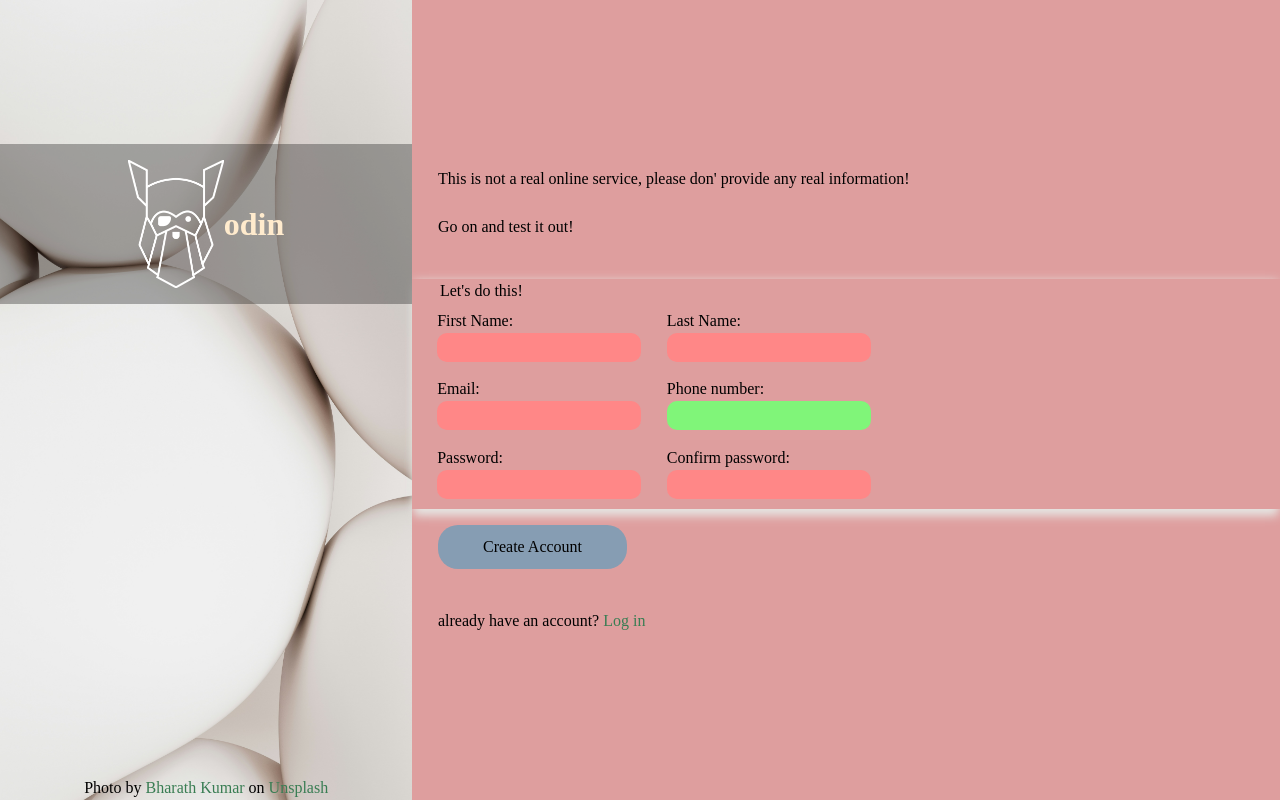
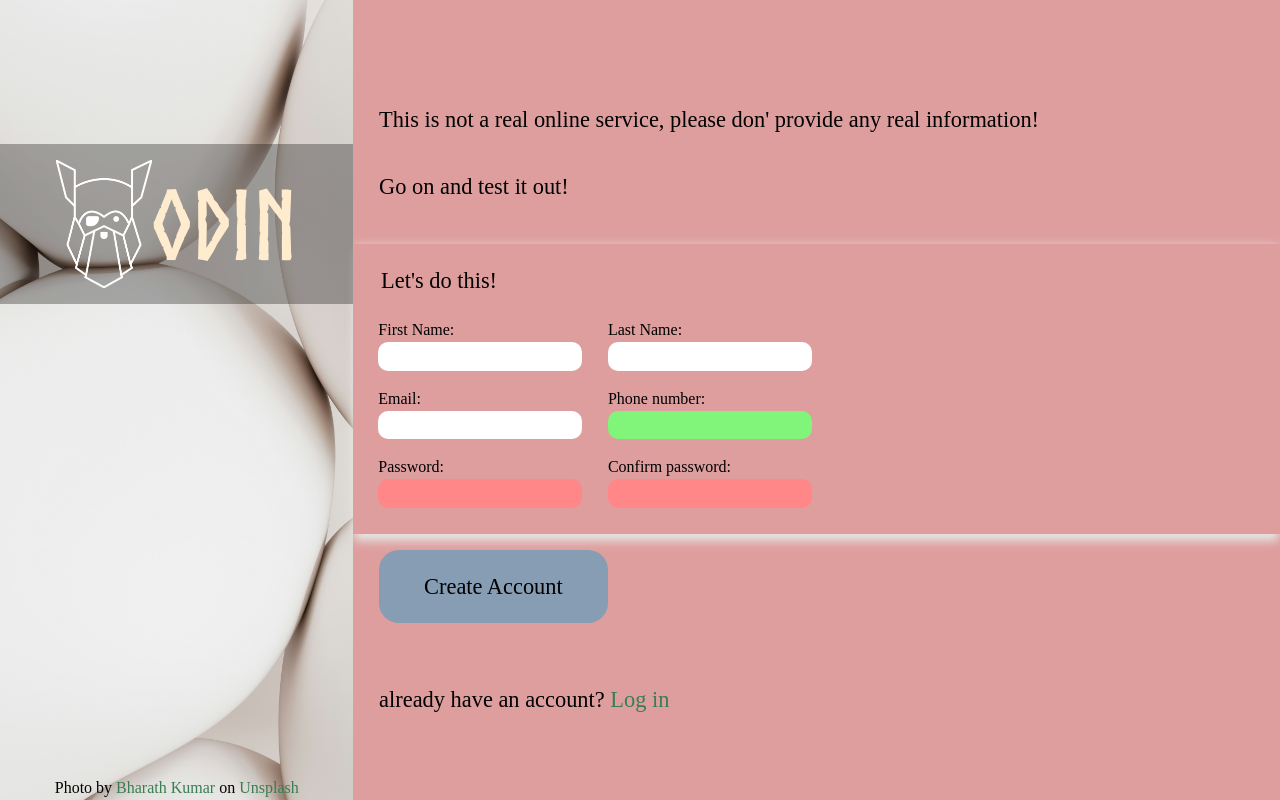
Before and after one commit to creespie/sign-up-form, a plain HTML site: page index.html in a window 1280 px wide. Drawn offline with Linux system fonts and the light colour scheme.

Commit message:
edit font and add live preview

```diff
--- a/index.html
+++ b/index.html
@@ -11,7 +11,7 @@
         <div class="sideContainer">
             <div class="banner">
                 <img src="assets/odin-lined.png" alt="odin logo" class="logo">
-                <h1>odin</h1>
+                <h1 class="odin">odin</h1>
             </div>
             <div class="credits">Photo by <a href="https://unsplash.com/@bharath9110?utm_content=creditCopyText&utm_medium=referral&utm_source=unsplash">Bharath Kumar</a> on <a href="https://unsplash.com/photos/a-bunch-of-white-balls-sitting-on-top-of-each-other-cudX3kfa4kU?utm_content=creditCopyText&utm_medium=referral&utm_source=unsplash">Unsplash</a>
             </div>
--- a/style.css
+++ b/style.css
@@ -126,18 +126,21 @@ fieldset{
 
 legend, .disclaimer{
     margin-left: 2vw;
+    padding-top: 20px;
+    font-size: 1.4em;
 }
 
 button{
     border-radius: 20px;
     border: 0px;
     background-color: rgb(134, 157, 179);
-   padding: 10px 45px 10px 45px;
+    padding: 10px 45px 20px 45px;
 }
 
 .formBox{
     box-shadow: 0px 9px 9px -2px #E5E3E0, 0px 0px 9px -2px #E5E3E0;
     margin-bottom: 2vh;
+    padding-bottom: 2vh;
 }
 
 input{
@@ -153,7 +156,7 @@ input:focus {
 }
 
 
-input:invalid{
+input[type="password"]:invalid{
     background-color: rgb(255, 135, 135);
     opacity: 1;
 }
@@ -161,3 +164,18 @@ input:invalid{
 input:valid{
     background-color: #80f579;
 }
+
+
+@font-face {
+  font-family: odin-font;
+  src: url(assets/Norse-Bold.otf);
+}
+
+.odin{
+  font-family: odin-font, sans-serif;
+  font-size: clamp(2vw, 18rem, 12vh);
+}
+
+legend{
+  padding-bottom: 15px;
+}
```
Also changed, not shown: 1 other file.
